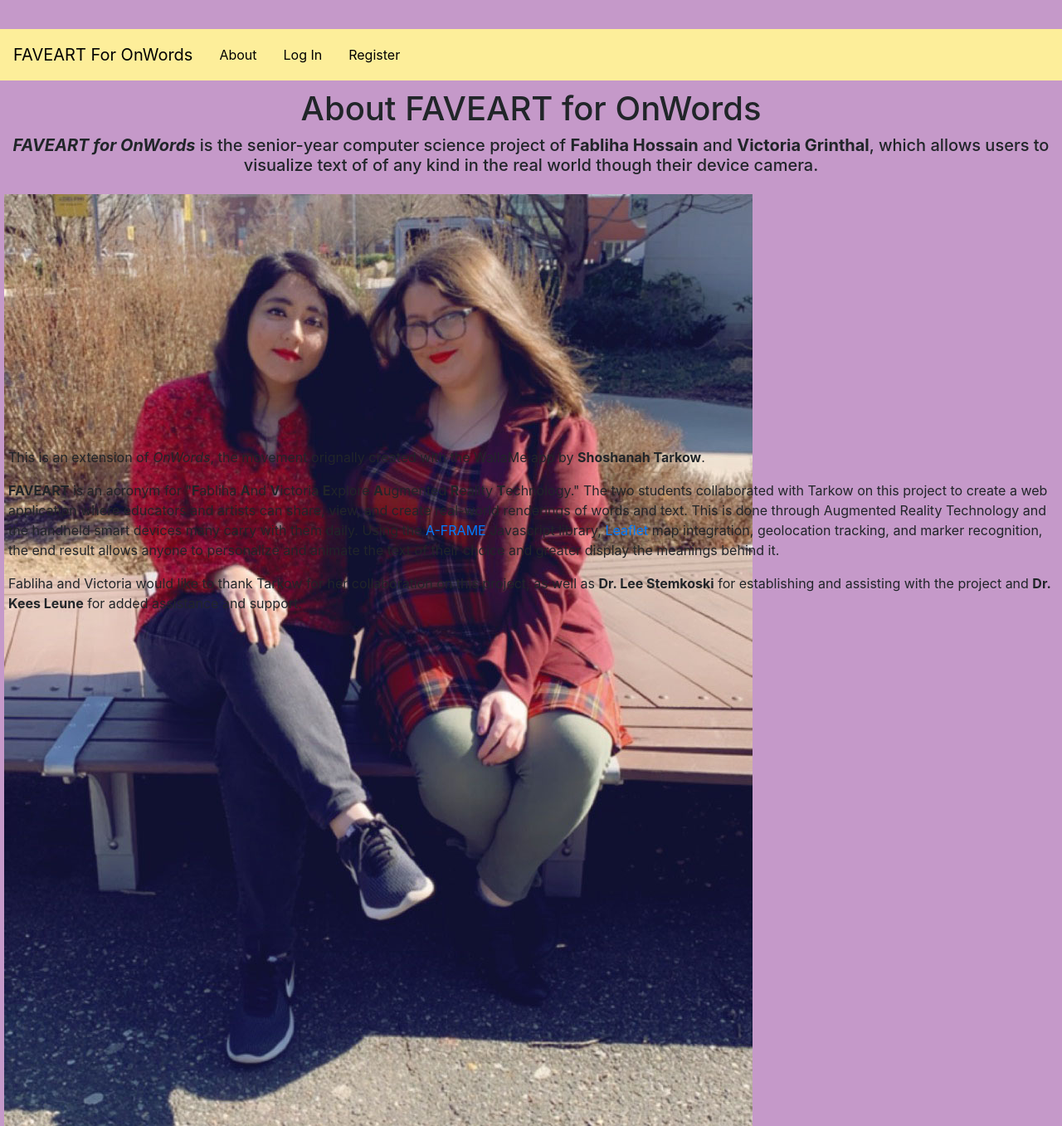
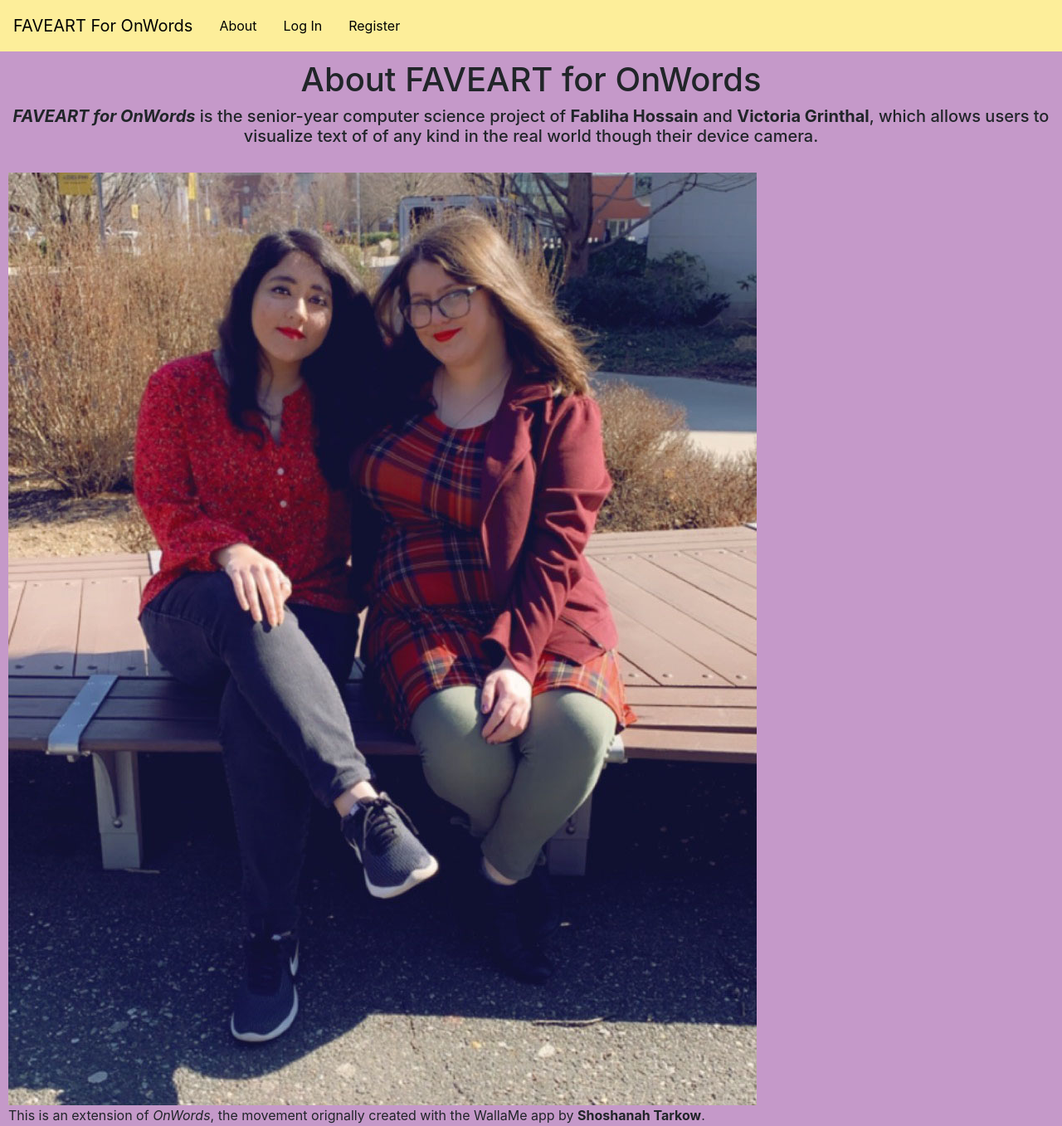
Before and after one commit to FablihaHossain/FAVEART-For-OnWords, a Flask app: page /about in a window 1280 px wide. Shown: the top 1357 px of the page at 83% size. Run offline with Flask 2, Linux system fonts and the light colour scheme; some libraries are stand-ins or nearby versions.

Commit message:
S20SS2FAVE-77 About Page edits with V and F image first

```diff
--- a/application/static/stylesheet.css
+++ b/application/static/stylesheet.css
@@ -81,13 +81,6 @@
 	padding: 20px;
 }
 
-.photo1{
-	align-content: center;
-	height: 300px;
-	width: 250px;
-	padding:5px;
-}
-
 @media screen and (max-width: 600px) {
 	.jumbotron.responsive {position: relative;}
 	.map.responsive {position: relative;}
--- a/application/templates/about.html
+++ b/application/templates/about.html
@@ -7,10 +7,7 @@
 		<div class="text">
 		<h1 style="text-align: center">About FAVEART for OnWords</h1>
 		<h5 style="text-align: center"><b><i>FAVEART for OnWords</i></b> is the senior-year computer science project of <b>Fabliha Hossain</b> and <b>Victoria Grinthal</b>, which allows users to visualize text of of any kind in the real world though their device camera.</h5>
-	</div>
-			<div class="photo1">
-				<img src="static/FAVEARTDuo.jpg"alt="Co-creators Fabliha Hossain and Victoria Grinthal"></div>
-		<div class="text">
+		<br><img src="static/FAVEARTDuo.jpg"alt="Co-creators Fabliha Hossain and Victoria Grinthal"><br>
 		<p>This is an extension of <i>OnWords</i>, the movement orignally created with the WallaMe app by <b>Shoshanah Tarkow</b>.</p>
 		<p><b>FAVEART</b> is an acronym for "<b>F</b>abliha <b>A</b>nd <b>V</b>ictoria <b>E</b>xplore <b>A</b>ugmented <b>R</b>eality <b>T</b>echnology." The two students collaborated with Tarkow on this project to create a web application where educators and artists can share, view, and create real-world renderings of words and text. This is done through Augmented Reality Technology and the handheld smart devices many carry with them daily. Using the <a href="aframe.io"style="font-color:white;">A-FRAME</a> Javascript library, <a style="font-color:white;" href="leafletjs.com">Leaflet</a> map integration, geolocation tracking, and marker recognition, the end result allows anyone to personalize and animate the text of their choice and greater display the meanings behind it.</p>
 		<p>Fabliha and Victoria would like to thank Tarkow for her collaboration on this project, as well as <b>Dr. Lee Stemkoski</b> for establishing and assisting with the project and <b>Dr. Kees Leune</b> for added assistance and support.</p>
```
